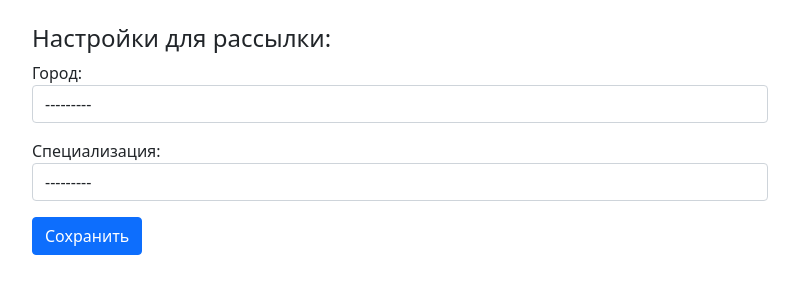
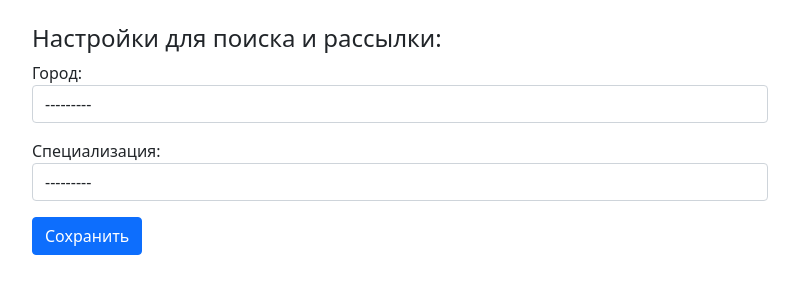
Before and after one commit to KD3821/todo_notes, a Django app: template scraping_service/accounts/templates/accounts/update.html in a window 1280 px wide. Shown: the part 56-356 px from the top of the page, without its empty margins (240-1039 px from the left). Run offline with Django 3.2, Linux system fonts and the light colour scheme; the template is opened without the code that fills it: values that come from a table or form of the project are taken from there, others are empty.

Commit message:
small correction in title

```diff
--- a/scraping_service/accounts/templates/accounts/update.html
+++ b/scraping_service/accounts/templates/accounts/update.html
@@ -7,7 +7,7 @@
 
 <div class="row">
     <div class="col-md-8 mx-auto">
-        <h4 class="my-2">Настройки для рассылки:</h4>
+        <h4 class="my-2">Настройки для поиска и рассылки:</h4>
         <form method="POST" action="" >
         <div class="mb-3">
             {% csrf_token %}
```
